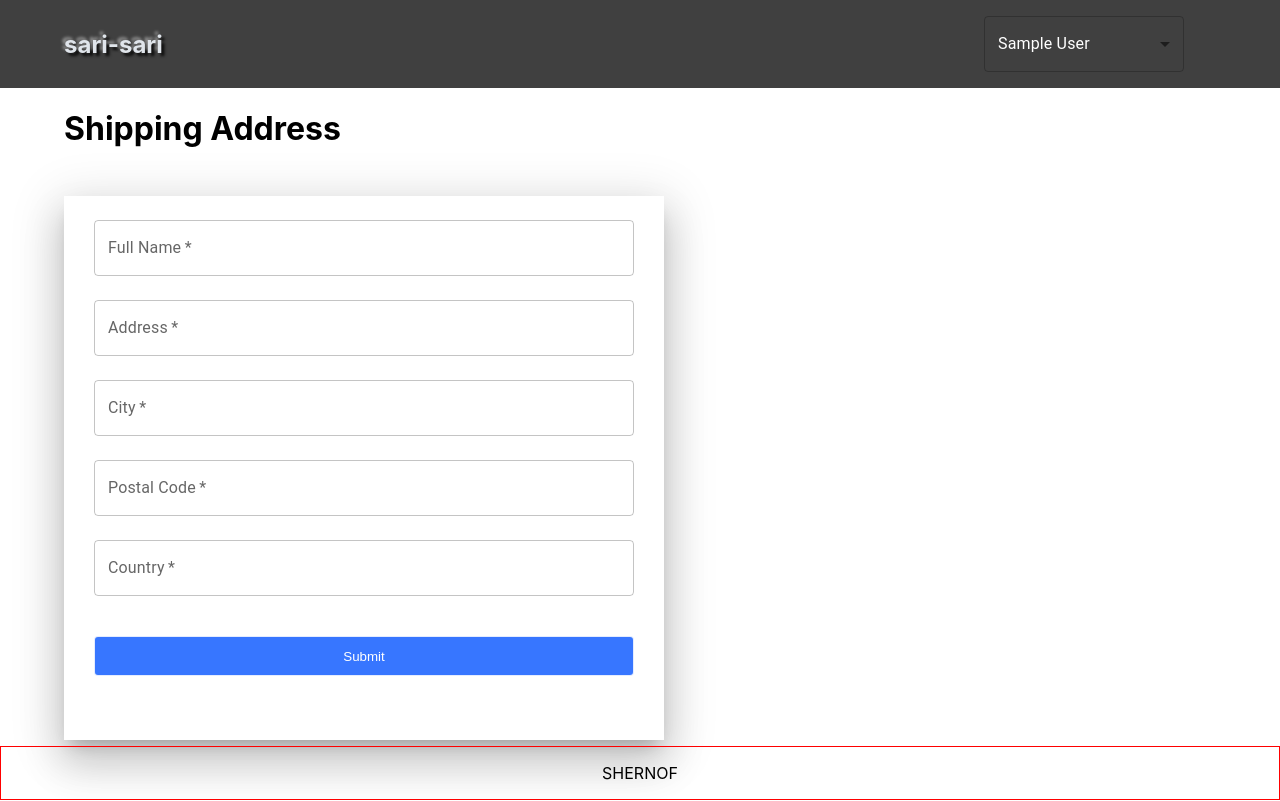
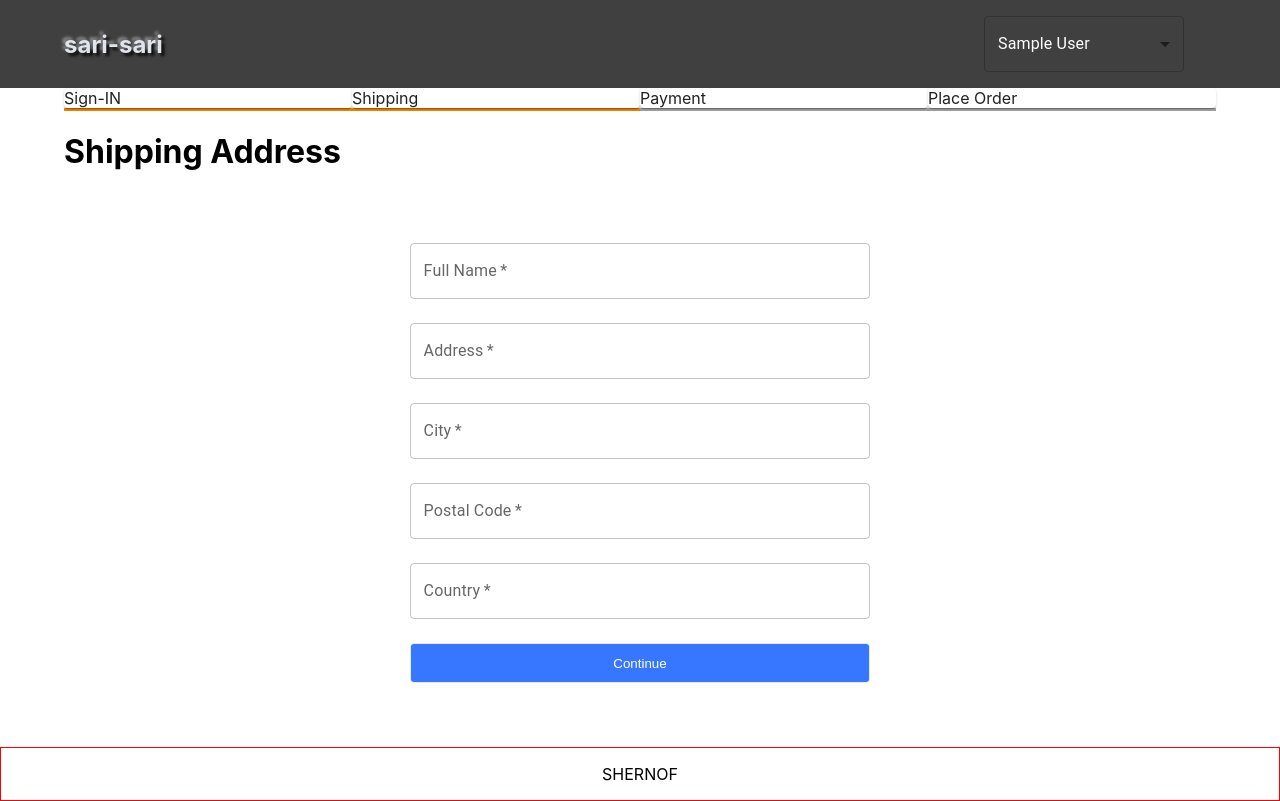
Before and after one commit to SHERNOF/sari-sari, a React (Create React App) app in the folder frontend/: page /shipping in a window 1280 px wide. Built offline with nearby package versions, Linux system fonts and the light colour scheme; sample sign-in values are in the browser's storage.

Commit message:
finished the shipping page

```diff
--- /dev/null
+++ b/frontend/src/components/CheckoutSteps.jsx
@@ -0,0 +1,11 @@
+import { Grid, Paper } from "@mui/material";
+
+export default function CheckoutSteps(props){
+    return <Grid  container className="checkout-steps">
+        <Grid item md={3} className={props.step1 ? 'active' : ''}><Paper>Sign-IN</Paper></Grid>
+        <Grid item md={3} className={props.step2 ? 'active' : ''}><Paper>Shipping</Paper></Grid>
+        <Grid item md={3} className={props.step3 ? 'active' : ''}><Paper>Payment</Paper></Grid>
+        <Grid item md={3} className={props.step4 ? 'active' : ''}><Paper>Place Order</Paper></Grid>
+    </Grid>
+
+}
--- a/frontend/src/index.css
+++ b/frontend/src/index.css
@@ -57,3 +57,12 @@ li {
 img-thumbnail {
   height: 80px;
 }
+
+.checkout-steps > div{
+  border-bottom: .2rem solid #a0a0a0;
+  color: #a0a0a0
+}
+.checkout-steps > div.active{
+  border-bottom: .2rem solid #f08000;
+  color: #f08000
+}
--- a/frontend/src/pages/ShippingPage.jsx
+++ b/frontend/src/pages/ShippingPage.jsx
@@ -1,22 +1,20 @@
 import { Helmet } from "react-helmet-async";
 import { FormControl } from "@mui/material";
 import TextField from "@mui/material/TextField";
-import { useContext, useState } from "react";
+import { useContext, useEffect, useState } from "react";
 import Button from "../ui/button/Button";
 import Paper from "@mui/material/Paper";
+import Box from "@mui/material/Box";
 import { useNavigate } from "react-router-dom";
 import { Store } from "../store";
+import CheckoutSteps from "../components/CheckoutSteps";
 
 export default function ShippingPage() {
-  //   const [fullname, setFullname] = useState("");
-  //   const [address, setAddress] = useState("");
-  //   const [city, setCity] = useState("");
-  //   const [postalCode, setPostalCode] = useState("");
-  //   const [country, setCountry] = useState("");
+
   const { state, dispatch: ctxDispatch } = useContext(Store);
 
-  const { cart: shippingAddress } = state;
-  const [fullname, setFullname] = useState(shippingAddress.fullName || "");
+  const { userInfo,  cart: {shippingAddress} } = state;
+  const [fullName, setFullName] = useState(shippingAddress.fullName || "");
   const [address, setAddress] = useState(shippingAddress.address || "");
   const [city, setCity] = useState(shippingAddress.city || "");
   const [postalCode, setPostalCode] = useState(
@@ -25,22 +23,32 @@ export default function ShippingPage() {
   const [country, setCountry] = useState(shippingAddress.country || "");
   const navigate = useNavigate();
 
+  useEffect(() => {
+    if(!userInfo){
+        navigate('/signin?redirect=shipping')
+    }
+},[userInfo, navigate])
+
   const submitHandler = (e) => {
     e.preventDefault();
+    console.log('test')
     ctxDispatch({
       type: "SAVE_SHIPPING_ADDRESS",
       payload: {
-        fullname,
+        fullName,
         address,
         city,
         postalCode,
         country,
       },
     });
+
+
+
     localStorage.setItem(
       "shippingAddress",
       JSON.stringify({
-        fullname,
+        fullName,
         address,
         city,
         postalCode,
@@ -49,37 +57,35 @@ export default function ShippingPage() {
     );
     navigate("/payment");
   };
+
   return (
     <div>
       <Helmet>
         <title>Shipping Address</title>
       </Helmet>
+      <CheckoutSteps step1 step2></CheckoutSteps>
       <h1 style={{ marginBottom: "3rem" }}>Shipping Address</h1>
-      <Paper
-        elevation={24}
-        square
-        sx={{
-          display: "flex",
+
+        <form    onSubmit={submitHandler}
+          style={{
+            display: "flex",
           alignItems: "center",
           justifyContent: "center",
           flexDirection: "column",
           marginTop: "3rem",
-          maxWidth: "600px",
-        }}
-      >
+          }}>
         <FormControl
-          onSubmit={submitHandler}
-          sx={{
-            width: "90%",
-          }}
-        >
+         style={{
+          width: "40%",
+        }}>
+
           <TextField
             sx={{ marginBottom: 3, marginTop: 3 }}
             id="outlined-search"
             label="Full Name"
             type="input"
-            value={fullname}
-            onChange={(e) => setFullname(e.target.value)}
+            value={fullName}
+            onChange={(e) => setFullName(e.target.value)}
             required
           />
           <TextField
@@ -118,11 +124,12 @@ export default function ShippingPage() {
             onChange={(e) => setCountry(e.target.value)}
             required
           />
-          <div style={{ marginBottom: "3rem" }}>
-            <Button variant="contained">Submit</Button>
+          <div style={{ marginBottom: "3rem", marginTop:'-1rem' }}>
+            <Button type='submit' variant="contained" >Continue</Button>
           </div>
         </FormControl>
-      </Paper>
+        </form>
+
     </div>
   );
 }
--- a/frontend/src/store.js
+++ b/frontend/src/store.js
@@ -53,9 +53,13 @@ function reducer(state, action) {
       return { ...state, userInfo: action.payload };
     }
     case "USER_SIGNOUT":
-      return { ...state, userInfo: null };
-    // case "TOAST_CLOSE":
-    //   return { ...state, snackBarOpen: false };
+      return { ...state, userInfo: null,
+        cart:{
+        cartItems:[],
+        shippingAddress:{}
+      }
+    };
+
     case "SET_SNACKBAR":
       const { snackbarOpen, snackbarType, snackbarMessage } = action;
       return { ...state, snackbarOpen, snackbarType, snackbarMessage };
--- a/frontend/src/ui/dropdown/Dropdwon.jsx
+++ b/frontend/src/ui/dropdown/Dropdwon.jsx
@@ -15,6 +15,7 @@ export default function Dropdown(props) {
   const signOutHandler = () => {
     ctxDispatch({ type: "USER_SIGNOUT" });
     localStorage.removeItem("userInfo");
+    localStorage.removeItem('shippingAddress')
   };
   return (
     <Box
```
Also changed, not shown: 1 other file (tests, documents, lock files or other folders).
